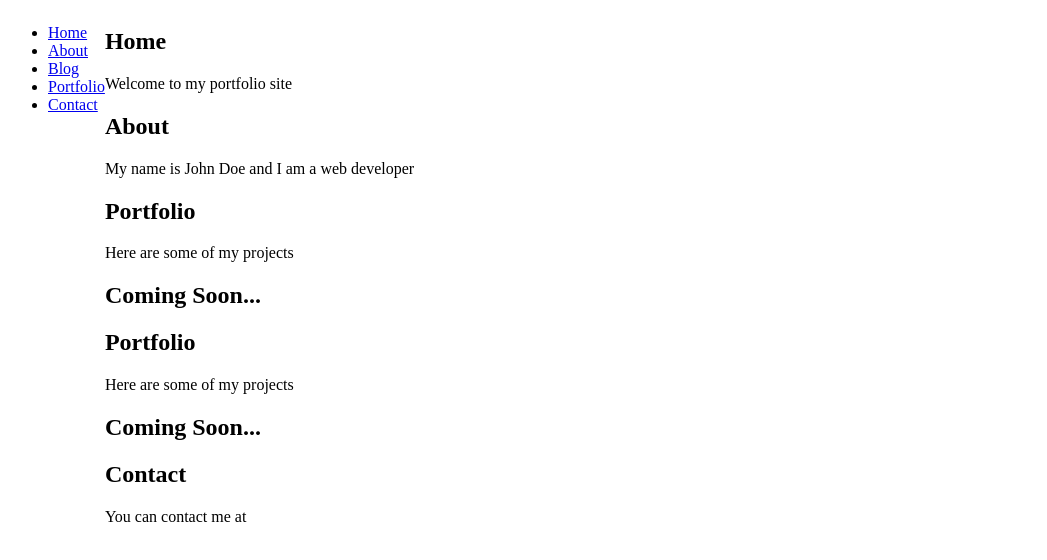
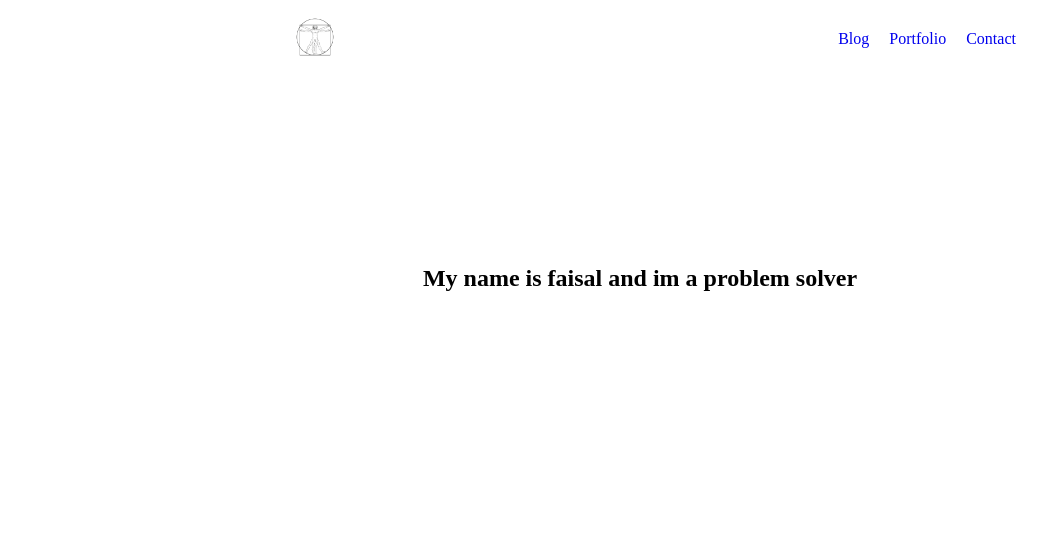
Before and after one commit to faizela/basic_portfolio_site, a plain HTML site: page index.html in a window 1280 px wide. Shown: the whole page, without its empty margins (0-1047 px from the left). Drawn offline with Linux system fonts and the light colour scheme.

Commit message:
Adding navbar.html and bg images

```diff
--- a/index.html
+++ b/index.html
@@ -13,43 +13,22 @@
     <header>
         <nav>
             <ul>
-                <li><a href="#home">Home</a></li>
-                <li><a href="#about">About</a></li>
+                <a href="quote.html"><img src="mrm.png" alt="vitruvian man" style="width:42px;height:42px;"></a>
+                <div class="links">
                 <li><a href="#blog">Blog</a></li>
                 <li><a href="#portfolio">Portfolio</a></li>
                 <li><a href="#contact">Contact</a></li>
+             </div>
             </ul>
         </nav>
     </header>
 
 
-    <main>
-        <section id="home">
-            <h1>Home</h1>
-            <p>Welcome to my portfolio site</p>
-        </section>
-        <section id="about">
-            <h1>About</h1>
-            <p>My name is John Doe and I am a web developer</p>
-        </section>
-        <section id="portfolio">
-            <h1>Portfolio</h1>
-            <p>Here are some of my projects</p>
-              <h2>Coming Soon...</h2>
-        </section>
-
-        <section id="blog">
-            <h1>Portfolio</h1>
-            <p>Here are some of my projects</p>
-              <h2>Coming Soon...</h2>
-        </section>
-
-
-
-        <section id="contact">
-            <h1>Contact</h1>
-            <p>You can contact me at
-
+  <main>
+    <section id="about">
+        <h1>My name is faisal and im a problem solver</h1>
+    </section>
+  </main>
 
 
 </body>
--- /dev/null
+++ b/quote.css
@@ -0,0 +1,5 @@
+body {
+    background-image: url("quote.jpg");
+    background-repeat: no-repeat;
+    background-size: 1620px 1080px;
+}
--- a/styles.css
+++ b/styles.css
@@ -1,3 +1,37 @@
-body {
+ul {
     display: flex;
+    justify-content: space-around;
 }
+
+
+
+.links {
+    display: flex;
+    list-style-type: none;
+    justify-content: space-between;
+    align-items: center;
+}
+
+li {
+    margin: 0 10px;
+
+}
+
+li a {
+    text-decoration: none;
+}
+
+a:visited {
+    color: black;
+}
+
+a:hover {
+    color:blueviolet;
+}
+
+main {
+    display: flex;
+    justify-content: center;
+    align-items: center;
+    height: 50vh;
+}
```
Also changed, not shown: quote.html (added, +13 -0 lines), bg.jpg (added), mrm.png (added), navbar.html (added), quote.jpg (added).
